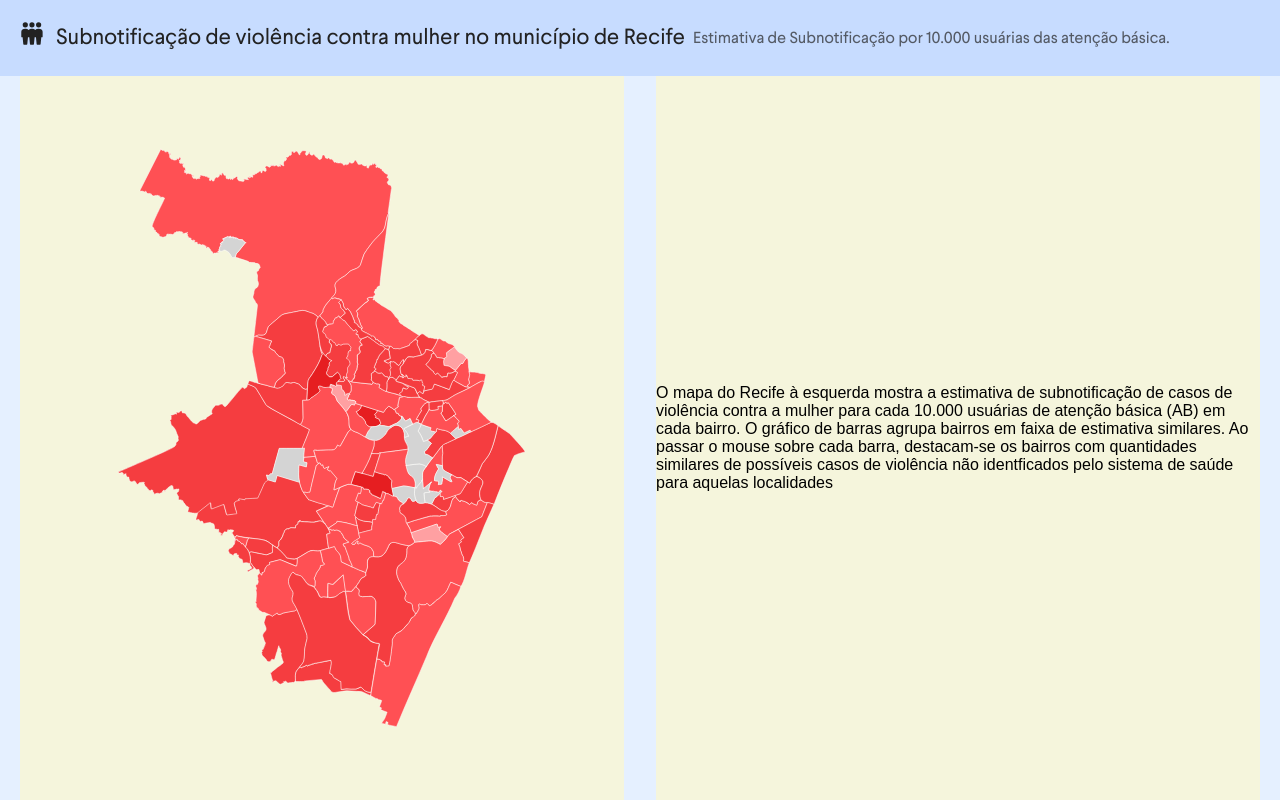
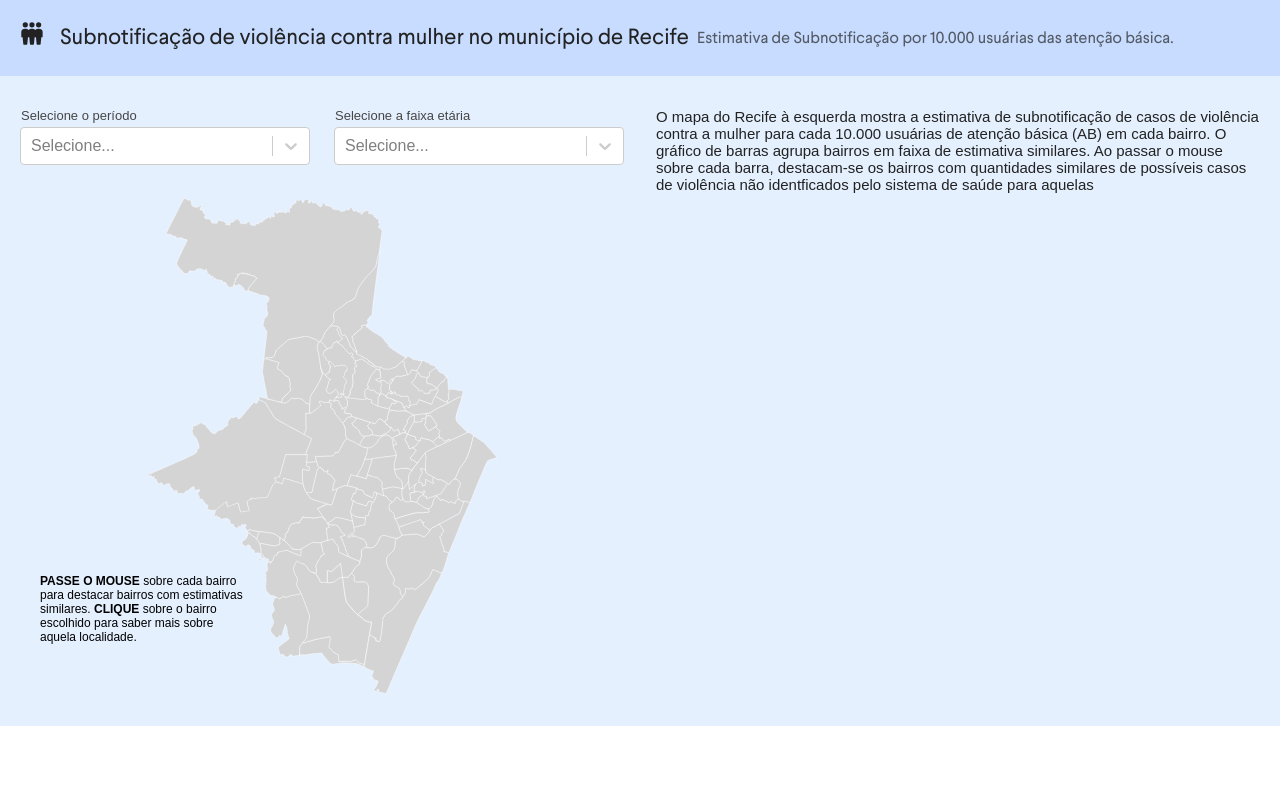
Before and after one commit to vital-strategies-br/gbv-dashboard, a React (Create React App) app: page / in a window 1280 px wide. Built offline with nearby package versions, Linux system fonts and the light colour scheme.

Commit message:
updates to MapView

```diff
--- a/src/App.css
+++ b/src/App.css
@@ -1,10 +1,6 @@
 .viewport {
   display: flex;
-  position: absolute;
-  top: 0;
-  left: 0;
-  width: 100%;
-  height: 100%;
-  align-items: center;
+  min-height: 100vh;
+  align-items: start;
   justify-content: center; /* Center the content horizontally */
 }
--- a/src/common/SectionHeader.css
+++ b/src/common/SectionHeader.css
@@ -14,7 +14,7 @@
     flex-direction: row;
     flex-wrap: wrap;
     align-items: center;
-    gap: 12px;
+    gap: 16px;
 }
 .section-header-content img {
     height: 24px;
--- a/src/mapview/MapView.css
+++ b/src/mapview/MapView.css
@@ -9,43 +9,67 @@
 	background-color: #E5F0FF;
 }
 
-.dashboard-content {
+.mapview-body {
 	flex: 1;
 	display: flex;
 	justify-content: center;
 }
 
-.dashboard-content-inner {
+.mapview-content {
 	flex: 1;
 	display: flex;
 	flex-wrap: wrap;
 	gap: 32px;
 }
 
-.dashboard-block {
+.mapview-section {
 	flex: 1;
 	display: flex;
 	flex-direction: column;
-	justify-content: center;
+	/* justify-content: center; */
+	padding: 32px 0;
 	min-width: 500px;
-	background-color: beige;
+	/* background-color: beige; */
+	gap: 32px;
 }
-
-.dashboard-block:last-child {
+.mapview-section:last-child {
 	align-items: center;
 }
 
-.dashboard-block > div {
+/* FILTER STYLES */
+.mapview-filter-container {
+	display: flex;
+	flex-direction: row;
+	flex-wrap: wrap;
+	gap: 24px;
+}
+.mapview-filter-field-container {
 	flex: 1;
 	display: flex;
-	/* background-color: turquoise; */
+	flex-direction: column;
+	gap: 4px;
 }
-.dashboard-block > div:last-child {
-	flex: 10;
+.mapview-filter-field-container > span {
+	margin-left: 1px;
+	font-size: 13px;
+	color: #464646;
+}
+/* MAP CONTAINER */
+.mapview-map-container {
+	display: flex;
+	flex: 1;
+}
+
+.mapview-instructions {
+	font-size: 15px;
+	color: #222222;
 }
 
 @media (max-width: 720px) {
-  .dashboard-block {
+	.mapview-content {
+		gap: 0;
+	}
+	.mapview-section {
 		min-width: 350px;
 	}
 }
--- a/src/mapview/MapView.tsx
+++ b/src/mapview/MapView.tsx
@@ -1,20 +1,55 @@
 import React, { useState } from "react";
-import Select from "react-select";
+import Select, { CSSObjectWithLabel } from "react-select";
 
 import SVGMap from "./SVGMap";
 import SectionHeader from "../common/SectionHeader";
 
-import data from "./data/dashboard.json";
+import DashboardDataJson from "./data/dashboard.json";
 import Demographic from "../icons/demographic.svg";
 
 import "./MapView.css";
+
+type SubnotificationData = {
+  year: number,
+  esus: number | null,
+  sinan: number | null,
+  subnotification_rate: number | null,
+  subnotification_rate_zscore: number | null,
+  relative_subnotification_index: number | null,
+  relative_subnotification_category: string | null
+}
+
+type NeighborhoodData = {
+  // Simplified name of the neighborhood
+  neighborhood: string,
+  // The UI name of the neighborhood
+  name: string,
+  id_shape: number,
+  id_sinan: number,
+  id_geojson: number,
+  id_district: number,
+  district_name: string,
+  // Different data points for possible UI filters
+  data: Array<SubnotificationData>;
+}
+
+const data: Array<NeighborhoodData> = DashboardDataJson;
+
+const options = [
+  { value: 2018, label: '2018' },
+  { value: 2019, label: '2019' },
+  { value: 2020, label: '2020' },
+  { value: 2021, label: '2021' },
+  { value: 2022, label: '2022' },
+];
 
 function MapView() {
   let [selectedNeighborhood, setSelectedNeighborhood] = useState<number | null>(
     null
   );
+  let [filterYear, setFilterYear] = useState<number | null>(null);
 
-  function onShapeClick(id: number) {
+  function onPathClick(id: number) {
     if (id === selectedNeighborhood) {
       setSelectedNeighborhood(null);
     } else {
@@ -24,11 +59,14 @@ function MapView() {
 
   let filtered = Object.fromEntries(
     data.map((neighborhood) => {
+      const yearData = neighborhood.data.find(x => x.year === filterYear);
+      const value = yearData?.subnotification_rate || null
+
       return [
         neighborhood.id_shape,
         {
           name: neighborhood.name,
-          value: neighborhood.data[4].subnotification_rate,
+          value: value,
         },
       ];
     })
@@ -38,7 +76,7 @@ function MapView() {
     (neighborhood) => neighborhood.id_shape === selectedNeighborhood
   )?.name;
 
-  console.log(name);
+  const onYearChange = (option: any) => setFilterYear(option.value)
 
   return (
     <div className="mapview-container">
@@ -48,23 +86,32 @@ function MapView() {
         iconSrc={Demographic}
         iconAlt="Icon of a group of people"
       />
-      <div className="dashboard-content">
-        <div className="dashboard-content-inner content">
-          <div className="dashboard-block">
-            <div>
+      <div className="mapview-body">
+        <div className="mapview-content content">
+          <div className="mapview-section">
+            <div className="mapview-filter-container">
+              <div className="mapview-filter-field-container">
+                <span>Selecione o período</span>
+                <Select options={options} onChange={onYearChange} placeholder="Selecione..." />
+              </div>
+              <div className="mapview-filter-field-container">
+                <span>Selecione a faixa etária</span>
+                <Select placeholder="Selecione..." noOptionsMessage={() => "Sem opções"} />
+              </div>
+            </div>
+            <div className="mapview-map-container">
               <SVGMap
                 selectedShape={selectedNeighborhood}
-                onShapeClick={onShapeClick}
+                onPathClick={onPathClick}
                 data={filtered}
               />
             </div>
           </div>
-          <div className="dashboard-block">
+          <div className="mapview-section">
             {selectedNeighborhood ? (
               <h3>{name}</h3>
             ) : (
-              <>
-                <p>
+              <span className="mapview-instructions">
                   O mapa do Recife à esquerda mostra a estimativa de
                   subnotificação de casos de violência contra a mulher para cada
                   10.000 usuárias de atenção básica (AB) em cada bairro. O
@@ -72,9 +119,7 @@ function MapView() {
                   similares. Ao passar o mouse sobre cada barra, destacam-se os
                   bairros com quantidades similares de possíveis casos de
                   violência não identficados pelo sistema de saúde para aquelas
-                  localidades
-                </p>
-              </>
+              </span>
             )}
           </div>
         </div>
--- a/src/mapview/SVGMap.css
+++ b/src/mapview/SVGMap.css
@@ -1,16 +1,21 @@
-.wrapper {
+.svg-map-wrapper {
+	position: relative;
+	display: flex;
 	flex: 1;
-	display: flex;
-	align-items: center;
 	justify-content: center;
-	/* background-color: purple; */
 }
 
-.svg-map {
-	width: 80%;
-	height: 80%;
+.svg-map-instructions {
+	position: absolute;
+	bottom: 50px;
+	left: 20px;
+	width: 210px;
+	font-size: 12px;
 }
 
-.svg-map path {
-	cursor: pointer;
+@media (max-width: 600px) {
+	.svg-map-instructions {
+		left: 0px;
+		width: 100px;
+	}
 }
--- a/src/mapview/SVGMap.tsx
+++ b/src/mapview/SVGMap.tsx
@@ -18,18 +18,18 @@ const PALETTE = [
 ];
 const NULL_COLOR = "#d4d4d4";
 
-interface ShapeData {
+type PathData = {
   name: string,
   value: number | null,
 }
 
-interface SVGMapProps {
-  // A mapping of shape 'id' to color
-  data: { [index: number]: ShapeData },
-  // The 'id' of the selected shape
+type SVGMapProps = {
+  // A mapping of path 'id' to color
+  data: { [index: number]: PathData },
+  // The 'id' of the selected path
   selectedShape: number | null,
   // The onShapeClick callback
-  onShapeClick: (id: number) => void;
+  onPathClick: (id: number) => void;
 }
 
 function valueToHex(value: number | null, range: number = 1): string {
@@ -44,16 +44,10 @@ function valueToHex(value: number | null, range: number = 1): string {
   return PALETTE[index];
 }
 
-function SVGMap({ data, selectedShape, onShapeClick }: SVGMapProps) {
-
-  function onPathClick(id: number): void {
-    if (onShapeClick) {
-      onShapeClick(id);
-    }
-  }
+function SVGMap({ data, selectedShape, onPathClick }: SVGMapProps) {
 
   return (
-    <div className="wrapper">
+    <div className="svg-map-wrapper">
       <svg
         className="svg-map"
         xmlns="http://www.w3.org/2000/svg"
@@ -62,15 +56,24 @@ function SVGMap({ data, selectedShape, onShapeClick }: SVGMapProps) {
         viewBox={shapes.viewBox}
         stroke-linecap="round"
         stroke-linejoin="round"
+        width={350}
       >
         {shapes.locations.map(x => {
-          let shapeData = data[x.id];
-          let fill = (!selectedShape || selectedShape === x.id) ? valueToHex(shapeData.value) : NULL_COLOR
+          const pathData = data[x.id];
+          const pathValue = pathData.value;
+          const fill = (!selectedShape || selectedShape === x.id) ? valueToHex(pathValue) : NULL_COLOR;
+          const onClick = pathValue && onPathClick ? () => onPathClick(x.id) : undefined;
+
           return (
-            <path d={x.path} onClick={() => onPathClick(x.id)} stroke="white" fill={fill}></path>
+            <path d={x.path} onClick={onClick} fill={fill} stroke="white" style={{
+              cursor: pathValue ? "pointer" : "auto"
+            }}></path>
           );
         })}
       </svg>
+      <div className="svg-map-instructions">
+        <strong>PASSE O MOUSE</strong> sobre cada bairro para destacar bairros com estimativas similares. <strong>CLIQUE</strong> sobre o bairro escolhido para saber mais sobre aquela localidade.
+      </div>
     </div>
   );
 }
```
Also changed, not shown: src/mapview/data/dashboard.json. Lines whose indentation alone changed are shown as unchanged.
